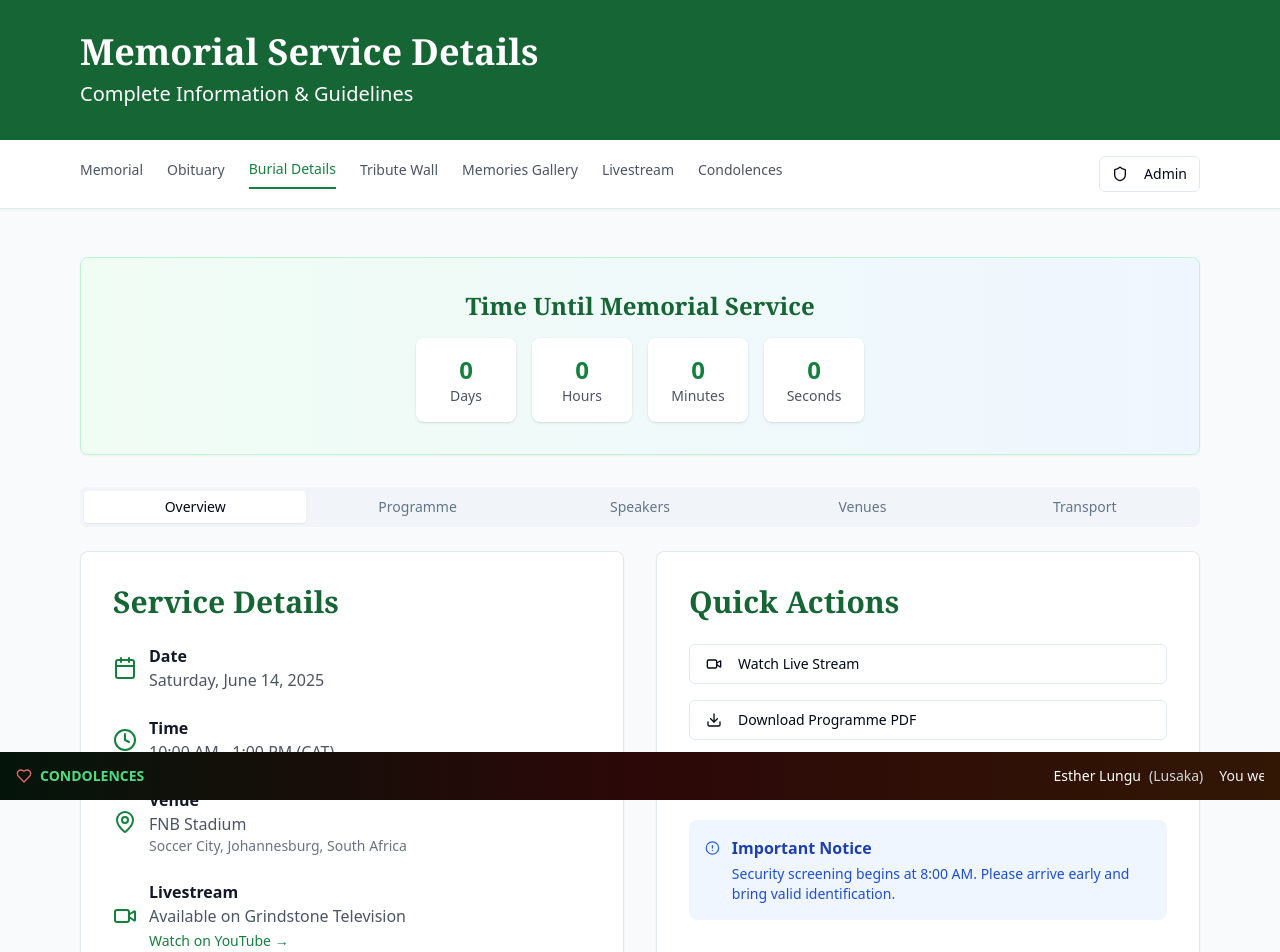
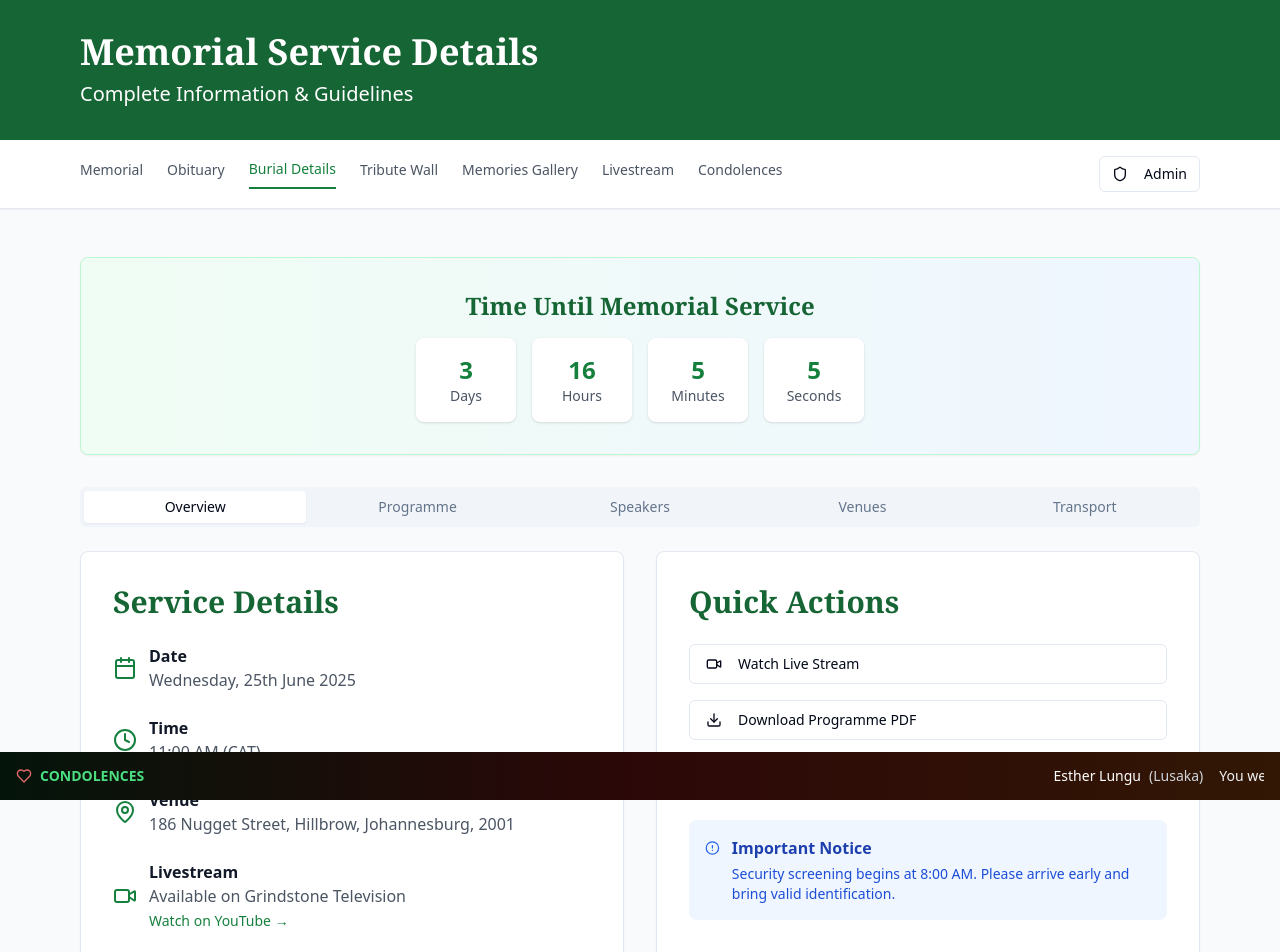
Before and after one commit to sphehcarez/memorial-site, a Next.js app: page /burial-details in a window 1280 px wide. Shown: the top 952 px of the page. Built offline with nearby package versions, Linux system fonts and the light colour scheme; a web font is replaced by a local one.

Commit message:
fix: update service date, schedule, and venue details for BurialDetailsPage

```diff
--- a/app/burial-details/page.tsx
+++ b/app/burial-details/page.tsx
@@ -32,8 +32,8 @@ export default function BurialDetailsPage() {
     seconds: 0,
   })
 
-  // Service date: June 14, 2025, 10:00 AM
-  const serviceDate = new Date("2025-06-14T10:00:00Z")
+  // Service date: Wednesday, 25th June 2025, 11:00 AM CAT
+  const serviceDate = new Date("2025-06-25T09:00:00Z") // 11:00 CAT = 09:00 UTC
 
   useEffect(() => {
     const interval = setInterval(() => {
@@ -55,44 +55,43 @@ export default function BurialDetailsPage() {
 
   const schedule = [
     {
-      time: "8:00 AM",
+      time: "9:00 AM",
       event: "Venue preparation and setup",
-      location: "FNB Stadium",
+      location: "186 Nugget Street, Hillbrow, Johannesburg, 2001",
       status: "preparation",
     },
-    { time: "9:00 AM", event: "VIP and family arrival", location: "Private entrance", status: "vip" },
-    { time: "9:30 AM", event: "General public seating begins", location: "Main entrances", status: "public" },
-    { time: "10:00 AM", event: "Memorial service commences", location: "Main arena", status: "ceremony" },
-    { time: "10:15 AM", event: "Opening prayers and national anthem", location: "Main arena", status: "ceremony" },
-    { time: "10:45 AM", event: "Tributes and eulogies", location: "Main arena", status: "ceremony" },
-    { time: "11:30 AM", event: "Presidential address", location: "Main arena", status: "ceremony" },
-    { time: "12:00 PM", event: "Cultural performances", location: "Main arena", status: "ceremony" },
-    { time: "12:30 PM", event: "Final prayers and benediction", location: "Main arena", status: "ceremony" },
-    { time: "1:00 PM", event: "Service conclusion", location: "Main arena", status: "ceremony" },
-    { time: "2:00 PM", event: "Private burial ceremony", location: "Westpark Cemetery", status: "private" },
+    { time: "10:00 AM", event: "VIP and family arrival", location: "VIP Entrance", status: "vip" },
+    { time: "10:30 AM", event: "General public seating begins", location: "Main Hall Entrances", status: "public" },
+    { time: "11:00 AM", event: "Memorial service commences", location: "Main Hall", status: "ceremony" },
+    { time: "11:10 AM", event: "Opening prayers and national anthem", location: "Main Hall", status: "ceremony" },
+    { time: "11:30 AM", event: "Tributes and eulogies", location: "Main Hall", status: "ceremony" },
+    { time: "12:00 PM", event: "Main celebrant's address", location: "Main Hall", status: "ceremony" },
+    { time: "12:30 PM", event: "Final prayers and benediction", location: "Main Hall", status: "ceremony" },
+    { time: "1:00 PM", event: "Service conclusion", location: "Main Hall", status: "ceremony" },
+    { time: "2:00 PM", event: "Private burial ceremony", location: "Private Burial Site", status: "private" },
   ]
 
   const speakers = [
-    { name: "Most Rev. Alick Banda", title: "Archbishop of Lusaka", time: "10:15 AM" },
-    { name: "Hon. Given Lucinda", title: "Acting President Patriotic Front", time: "11:00 AM" },
-    { name: "Hon. Tasila Lungu", title: "Family Representative", time: "11:15 AM" },
+    { name: "Archbishop Alick Banda", title: "Main Celebrant, Lusaka-Zambia", time: "11:00 AM" },
+    { name: "Hon. Tasila Lungu", title: "Family Representative", time: "11:30 AM" },
+    { name: "Other Dignitaries & Close Associates", title: "Tributes & Eulogies", time: "11:40 AM" },
   ]
 
   const venues = [
     {
-      name: "FNB Stadium",
-      type: "Main Venue",
-      capacity: "94,000",
-      address: "Soccer City, Johannesburg, South Africa",
-      facilities: ["Wheelchair Access", "Medical Station", "VIP Lounge", "Media Center"],
+      name: "Main Hall",
+      type: "Service Venue",
+      capacity: "2,000+",
+      address: "186 Nugget Street, Hillbrow, Johannesburg, 2001",
+      facilities: ["Wheelchair Access", "Medical Station", "VIP Lounge", "Media Area"],
       parking: "Limited - Shuttle Service Recommended",
     },
     {
-      name: "Westpark Cemetery",
+      name: "Private Burial Site",
       type: "Burial Site",
       capacity: "Private Ceremony",
-      address: "Westpark, Johannesburg, South Africa",
-      facilities: ["Family Area", "Security Perimeter", "Media Viewing Area"],
+      address: "(Details provided to family only)",
+      facilities: ["Family Area", "Security Perimeter"],
       parking: "Restricted Access",
     },
   ]
@@ -100,20 +99,20 @@ export default function BurialDetailsPage() {
   const transportOptions = [
     {
       type: "Free Shuttle Service",
-      routes: ["City Center → Stadium", "University → Stadium", "Airport → Stadium"],
-      schedule: "Every 15 minutes from 8:00 AM",
+      routes: ["Park Station → 186 Nugget Street", "OR Tambo Airport → 186 Nugget Street"],
+      schedule: "Every 15 minutes from 8:30 AM",
       cost: "Free",
     },
     {
       type: "Public Transport",
-      routes: ["Bus Routes 1, 5, 12", "Taxi Services Available"],
+      routes: ["Rea Vaya Bus", "Local Taxi Services"],
       schedule: "Regular city schedule",
       cost: "Standard fares apply",
     },
     {
       type: "Private Vehicle",
-      routes: ["Independence Avenue", "Great East Road", "Kafue Road"],
-      schedule: "Traffic restrictions from 7:00 AM",
+      routes: ["Nugget Street", "Quartz Street", "Claim Street"],
+      schedule: "Traffic restrictions from 8:00 AM",
       cost: "Parking fees may apply",
     },
   ]
@@ -176,22 +175,21 @@ export default function BurialDetailsPage() {
                     <Calendar className="w-6 h-6 text-green-700" />
                     <div>
                       <h3 className="font-bold text-gray-900">Date</h3>
-                      <p className="text-gray-600">Saturday, June 14, 2025</p>
+                      <p className="text-gray-600">Wednesday, 25th June 2025</p>
                     </div>
                   </div>
                   <div className="flex items-center gap-3">
                     <Clock className="w-6 h-6 text-green-700" />
                     <div>
                       <h3 className="font-bold text-gray-900">Time</h3>
-                      <p className="text-gray-600">10:00 AM - 1:00 PM (CAT)</p>
+                      <p className="text-gray-600">11:00 AM (CAT)</p>
                     </div>
                   </div>
                   <div className="flex items-center gap-3">
                     <MapPin className="w-6 h-6 text-green-700" />
                     <div>
                       <h3 className="font-bold text-gray-900">Venue</h3>
-                      <p className="text-gray-600">FNB Stadium</p>
-                      <p className="text-gray-500 text-sm">Soccer City, Johannesburg, South Africa</p>
+                      <p className="text-gray-600">186 Nugget Street, Hillbrow, Johannesburg, 2001</p>
                     </div>
                   </div>
                   <div className="flex items-center gap-3">
@@ -213,8 +211,8 @@ export default function BurialDetailsPage() {
                     <Users className="w-6 h-6 text-green-700" />
                     <div>
                       <h3 className="font-bold text-gray-900">Expected Attendance</h3>
-                      <p className="text-gray-600">50,000+ attendees</p>
-                      <p className="text-gray-500 text-sm">Including international dignitaries</p>
+                      <p className="text-gray-600">2,000+ attendees</p>
+                      <p className="text-gray-500 text-sm">Including international dignitaries and close associates</p>
                     </div>
                   </div>
                 </div>
```
